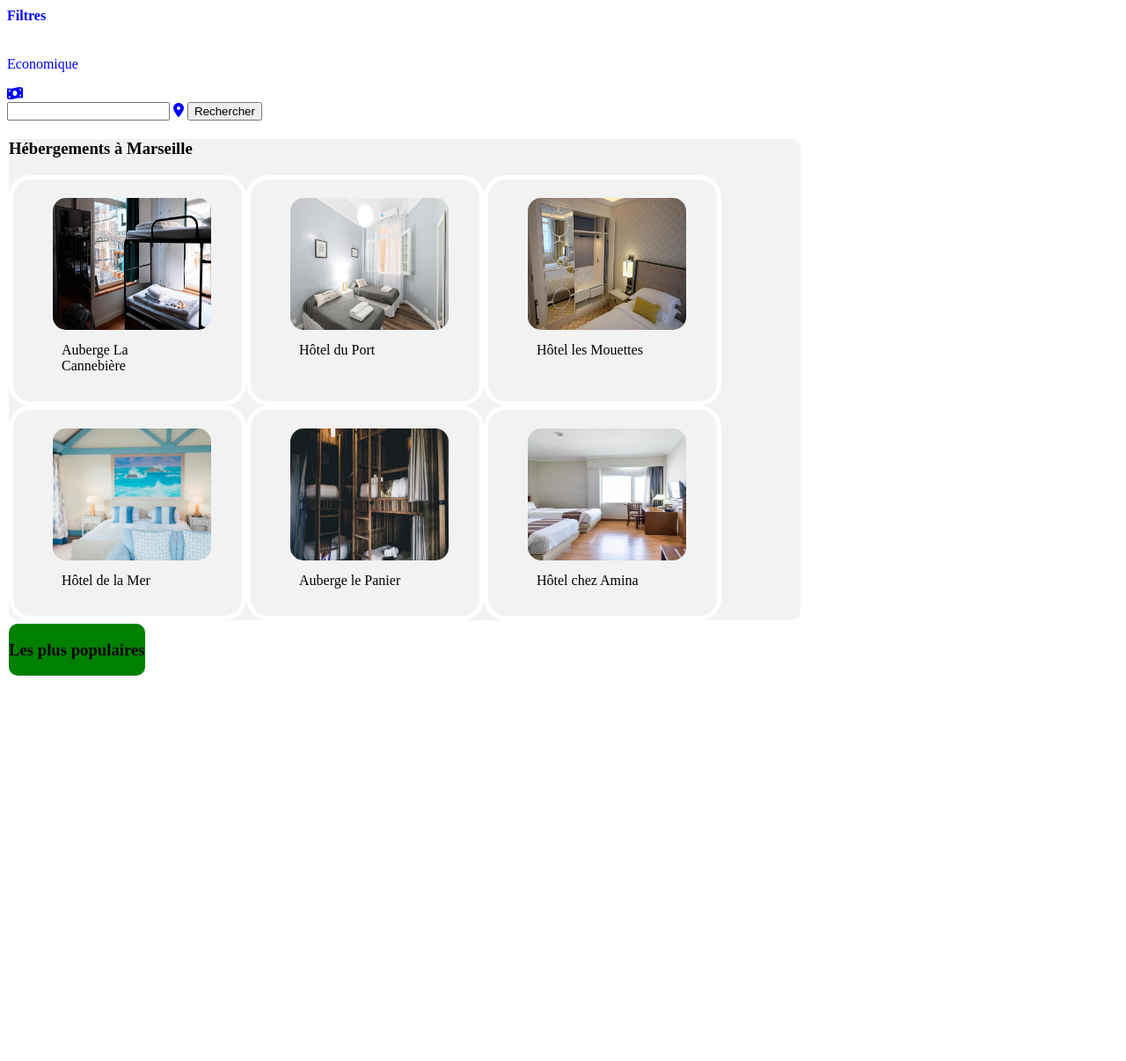
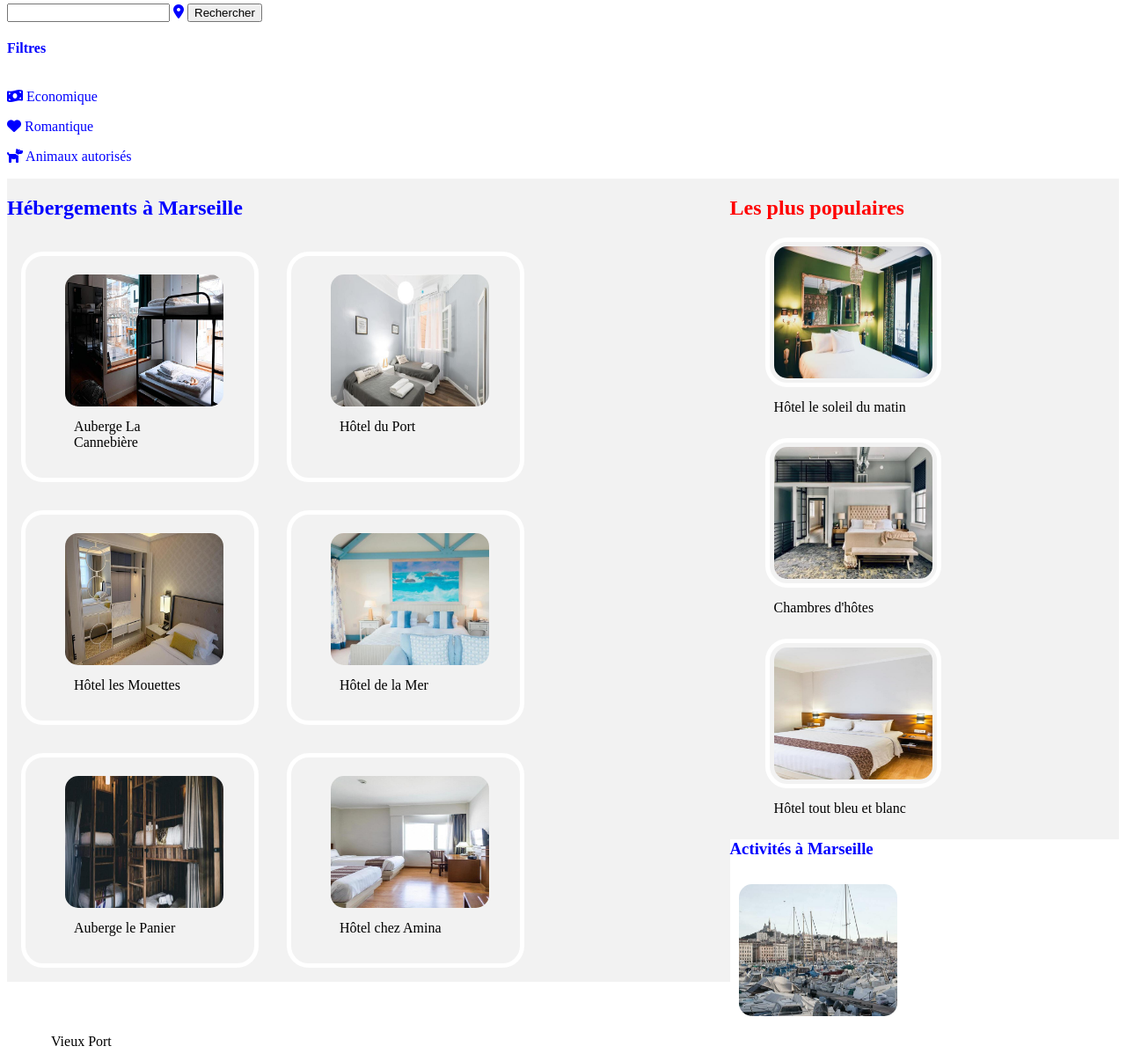
Before and after one commit to M-cyber-85/cyber85_2_01012021, a plain HTML site: page index.html in a window 1280 px wide. Shown: the part 159-1365 px from the top of the page at 88% size. Before the commit the page ends 937 px from the top, so only its background shows below. Drawn offline with Linux system fonts and the light colour scheme; a web font is replaced by a local one.

Commit message:
-hebergementpopulairesetacti

```diff
--- a/css/style.css
+++ b/css/style.css
@@ -1,21 +1,26 @@
 body,
 html {
-    font-family: "Raleway Regular","Sans serif"
+    font-family: "Raleway Regular","Sans Serif";
 }
 
 body {
     color: blue;
 }
 
-section {
+.hebergement-section {
     color: black;
     padding: 2px;
+    /*display: flex;
+    flex-direction: row;
+    flex-wrap: wrap;
+    justify-content: flex-start;*/
+    width: 65%;
 }
 
 #hebergement-global {
     background-color: #f2f2f2;
-    border-radius: 10px;
-    width: 900px;
+    width: 65%;
+    float: left;
 }
 
 #container-hebergement {
@@ -27,39 +32,59 @@ section {
     justify-content: flex-start;
 }
 
-.hebergement {
+#container-hebergement div {
     border: 5px solid white;
     border-radius: 25px;
     width: 250px;
     padding: 5px;
+    margin: 1em;
 }
 
-.hebergement img {
+#container-hebergement img {
     width: 180px;
     height: 150px;
     border-radius: 15px
 }
 
-.hebergementspopulaires {
-    background-color: green;
-    border-radius: 10px;
-    justify-self: start;
+#hebergement-aside {
+    width: 35%;
+    background-color: #f2f2f2;
+    float: right;
+}
+
+#hebergement-aside h2 {
+    color: red;
+}
+
+#hebergement-aside img {
+    width: 180px;
+    height: 150px;
+    border-radius: 25px;
+    border: 5px solid white;
+    padding: 5px;
+}
+#section-2 {
+    width: 180px;
+    height: 150px;
+    border-radius: 25px;
+    border: 5px solid white;
+    padding: 5px;
+}
+.activités-images-marseille img {
+    width: 180px;
+    height: 150px;
+    border-radius: 25px;
+    border: 5px solid white;
+    padding: 5px;
     display: flex;
-    flex-direction: row;
-    flex-wrap: wrap;
-    justify-content: flex-start;
+
 }
 
 
 
 
 
-
-
-
-
-
-.containerBtn {
+#container-bouton {
     color: blue;
 }
 
--- a/index.html
+++ b/index.html
@@ -11,56 +11,60 @@
     <!-- corps de la page -->
     <body>
             <p><img src="images/petit_logo_reservia_desktop.png" alt="reservia"></p>
-
                 <h1><strong>Trouvez votre hébergement pour des vacances de rêves</strong></h1>
                 <p><em>plein centre ville ou en pleine nature</em></p>
-
+            <div id="container-bouton">
+                <input type="search" class="text">
+                    <i class="fas fa-map-marker-alt"></i> <button type="button" class="btn btn-primary">Rechercher</button>
                 <div class="searchFilters">
                     <h4 class="searchFilterMoneysearchFiltersTitle">Filtres</h4>
+                </div>
                     <div class="searchFilterMoney"></div>
-            <p>Economique</p>
-            <i class="fas fa-money-bill-wave"></i>
+                        <p><i class="fas fa-money-bill-wave"></i> Economique</p>
                     </div>
-        <div id="containerBtn">
-            <input type="search" class="text">
-           <i class="fas fa-map-marker-alt"></i> <button type="button" class="btn btn-primary">Rechercher</button>
+                        <div class="searchFilterRomantic"></div>
+                            <p><i class="fas fa-heart"></i> Romantique</p>
+                        </div>
+                <div class="searchFilterAnimal"></div>
+                    <p><i class="fas fa-dog"></i> Animaux autorisés</p>
+                </div>
             </div>
         <!-- hébergements -->
-        <section>
+        <section id="hebergement-section">
             <div id="hebergement-global">
-                <h3><strong>Hébergements à Marseille</strong></h3>
+                <h1><strong>Hébergements à Marseille</strong></h1>
                 <div id="container-hebergement">
-                    <div class="hebergement">
+                    <div>
                         <figure>
                             <img src="images/hotels/auberge-de-la-cannebiere.jpg" alt="chambre hotel" title="Auberge La Cannebière">
                             <figcaption>Auberge La Cannebière</figcaption>
                         </figure>
                     </div>
-                    <div class="hebergement">
+                    <div>
                         <figure>
                             <img src="images/hotels/hotel-du-port.jpg" alt="chambre hotel"title="Hôtel du Port">
                             <figcaption>Hôtel du Port</figcaption>
                         </figure>
                     </div>
-                    <div class="hebergement">
+                    <div>
                         <figure>
                             <img src="images/hotels/hotel-les-mouettes.jpg" alt="chambre hotel"title="Hôtel les Mouettes">
                             <figcaption>Hôtel les Mouettes</figcaption>
                         </figure>
                     </div>
-                    <div class="hebergement">
+                    <div>
                         <figure>
                             <img src="images/hotels/hotel-de-la-mer.jpg" alt="chambre hotel"title="Hôtel de la Mer">
                             <figcaption>Hôtel de la Mer</figcaption>
                         </figure>
                     </div>
-                    <div class="hebergement">
+                    <div>
                         <figure>
                             <img src="images/hotels/auberge-le-panier.jpg" alt="chambre hotel"title="Auberge le Panier">
                             <figcaption>Auberge le Panier</figcaption>
                         </figure>
                     </div>
-                    <div class="hebergement">
+                    <div>
                         <figure>
                             <img src="images/hotels/hotel-chez-amina.jpg" alt="chambre hotel"title="Hôtel chez Amina">
                             <figcaption>Hôtel chez Amina</figcaption>
@@ -68,12 +72,55 @@
                     </div>
                 </div>
             </div>
+            <!--les plus populaires-->
+            <aside id="hebergement-aside">
+                <h2>Les plus populaires</h2>
+                <div class="hebergement-images-populaires">
+                    <figure>
+                        <img src="images/hotels/hotel-le-soleil-du-matin.jpg" alt="chambre hotel"title="Hôtel le soleil du matin">
+                        <figcaption>Hôtel le soleil du matin</figcaption>
+                    </figure>
+                </div>
+                <div class="hebergement-marseille">
+                    <figure>
+                        <img src="images/hotels/au-coeur-de-leau-chambres-dhotes.jpg" alt="chambre hotel"title="Chambres d'hôtes au coeur de l'eau">
+                        <figcaption>Chambres d'hôtes</figcaption>
+                    </figure>
+                    <figure>
+                        <img src="images/hotels/hotel-tout-bleu-et-blanc.jpg" alt="chambre hotel"title="Hôtel tout bleu et blanc">
+                        <figcaption>Hôtel tout bleu et blanc</figcaption>
+                    </figure>
+                </div>
+            </aside>
         </section>
-        <!--les plus populaires-->
-        <section>
-            <aside class="hebergementspopulaires">
-            <h3 class="hebergementspopulairestitre">Les plus populaires</h3>
+        <section id="section 2">
+            <h3>Activités à Marseille</h3>
+            <div class="activités-images-marseille">
+                <figure>
+                    <img src="images/activités/vieux-port.jpg" alt="activités"title="Vieux Port">
+                    <figcaption>Vieux Port</figcaption>
+                </figure>
+                <figure>
+                    <img src="images/activités/fort-de-pomegues.jpg" alt="activités"title="Fort de Pomegues">
+                    <figcaption>Fort de Pomegue</figcaption>
+                </figure>
+                <figure>
+                    <img src="images/activités/iles-de-frioul.jpg" alt="activités"title="Iles de Frioul">
+                    <figcaption>Iles de Frioul</figcaption>
+                </figure>
+                <figure>
+                    <img src="images/activités/parc-national-des-calanques.jpg" alt="activités"title="Parc National des Calanques">
+                    <figcaption>Parc National des Calanques</figcaption>
+                </figure>
+                <figure>
+                    <img src="images/activités/notre-dame-de-la-garde.jpg" alt="activités"title="Notre-Dame-de-la-Garde">
+                    <figcaption>Notre-Dame-de-la-Garde</figcaption>
+                </figure>
+                <figure>
+                    <img src="images/activités/parc-longchamps.jpg" alt="activités"title="Parc Longchamps">
+                    <figcaption>Parc Longchamps</figcaption>
+                </figure>
             </div>
         </section>
     </body>
-</html
+</html>
```
Also changed, not shown: images/activités/fort-de-pomegues.jpg (added), images/activités/iles-de-frioul.jpg (added), images/activités/notre-dame-de-la-garde.jpg (added), images/activités/parc-longchamps.jpg (added), images/activités/parc-national-des-calanques.jpg (added), images/activités/vieux-port.jpg (added), images/symboles/map-marker-alt-solid.svg (deleted). Lines whose indentation alone changed are shown as unchanged.
